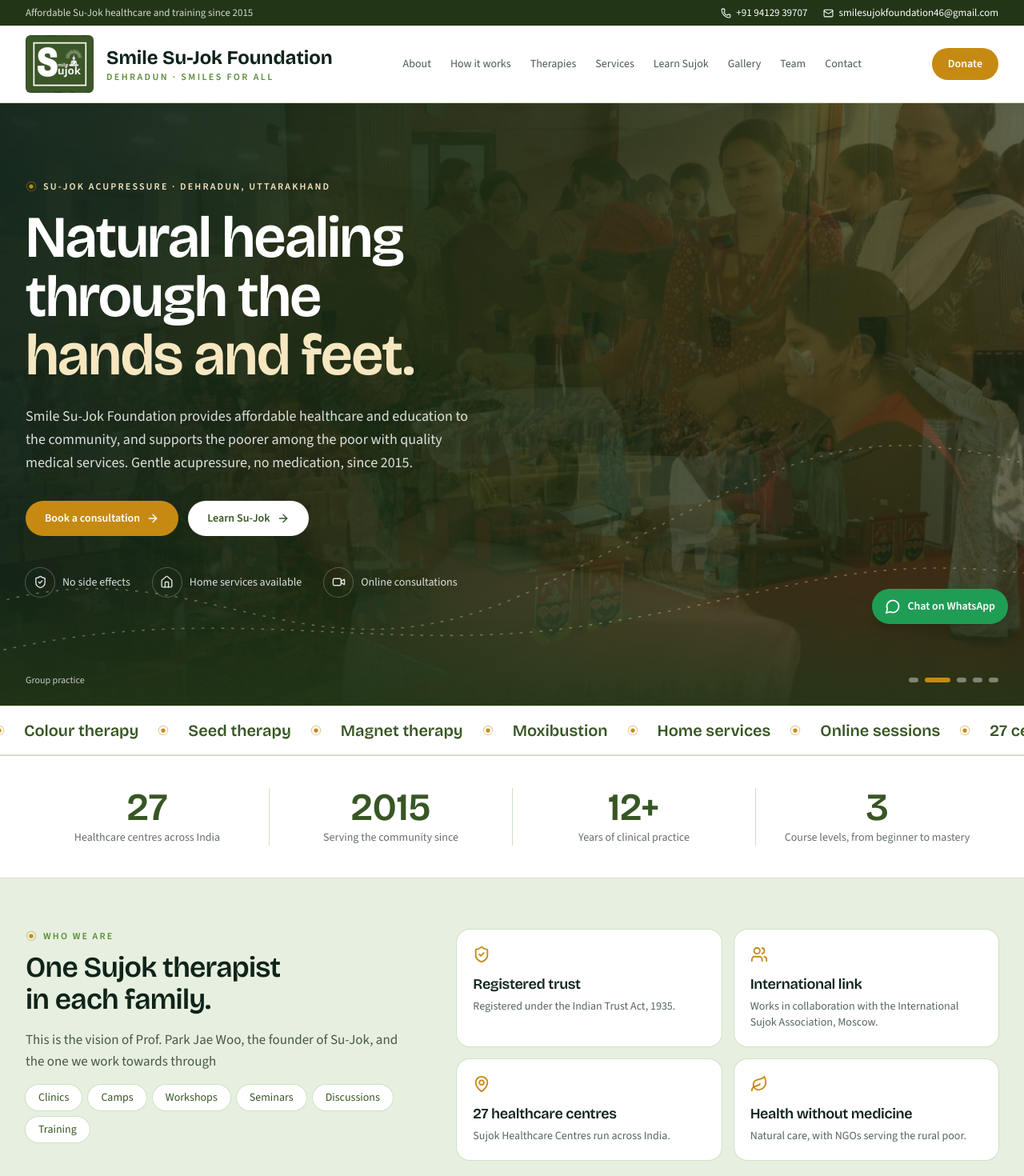
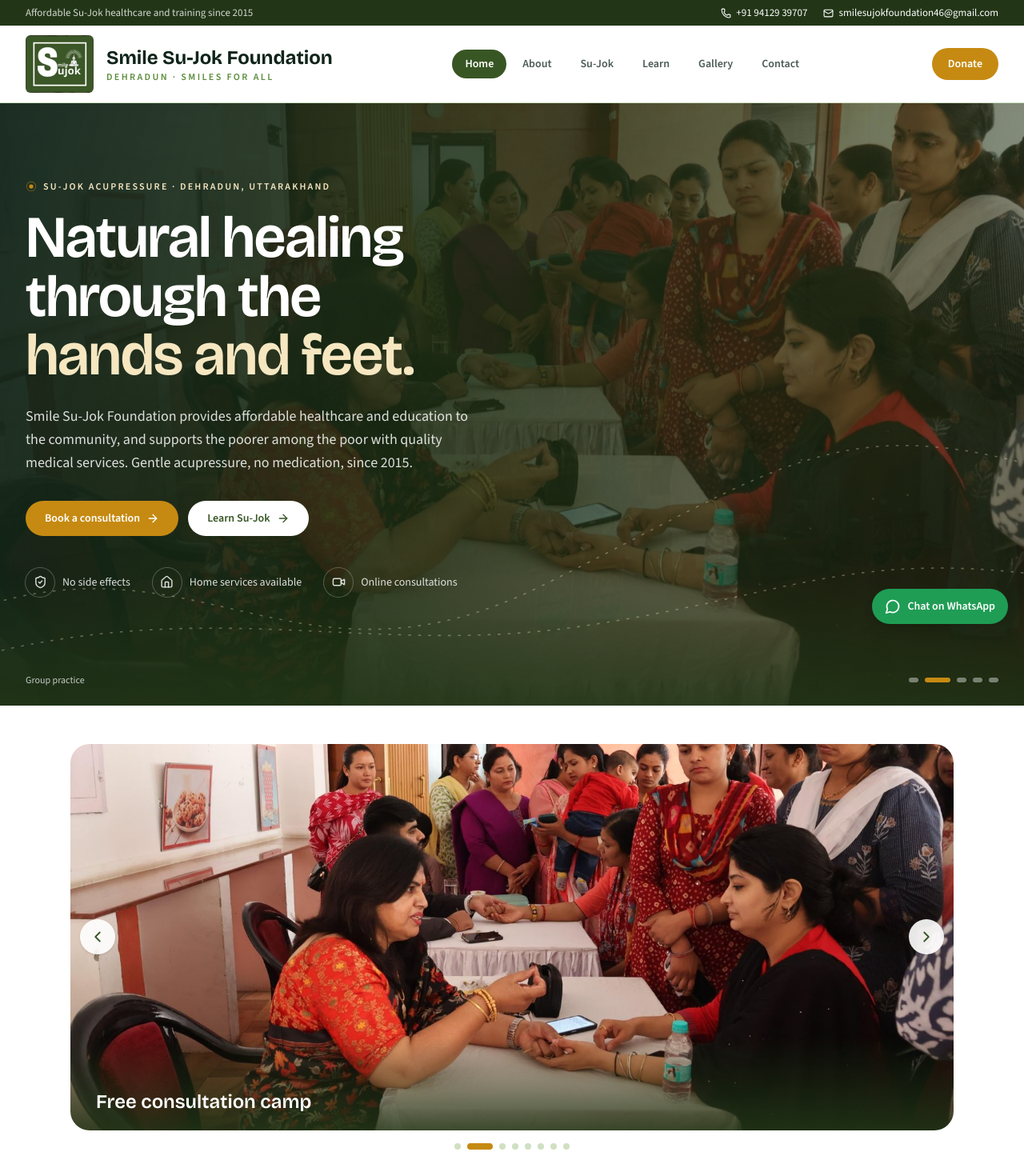
Before and after one commit to Akshama2003/smile-sujok-foundation, a React (Vite) app: page / in a window 1280 px wide. Shown: the top 1470 px of the page at 80% size. Built offline with nearby package versions, Linux system fonts and the light colour scheme.

Commit message:
Multi-page navigation (Home, About, Su-Jok, Learn, Gallery, Contact) and auto-sliding photo banner
Co-Authored-By: Claude Sonnet 5.5 <noreply@anthropic.com>
Claude-Session: https://claude.ai/code/session_01TVh6JsLGajw5DUzi1HpM8o

```diff
--- a/src/App.tsx
+++ b/src/App.tsx
@@ -2,7 +2,7 @@ import { useEffect, useState } from 'react';
 import FloatingChat from './components/FloatingChat';
 import Navbar from './components/Navbar';
 import Footer from './components/Footer';
-import Home from './pages/Home';
+import Home, { AboutPage, ContactPage, GalleryPage, SujokPage } from './pages/Home';
 import Learn from './pages/Learn';
 import Donate from './pages/Donate';
 
@@ -30,11 +30,12 @@ export default function App() {
     window.scrollTo(0, 0);
   }, [route]);
 
-  const Page = route.path === '/learn' ? Learn : route.path === '/donate' ? Donate : Home;
+  const pages: Record<string, () => JSX.Element> = { '/learn': Learn, '/donate': Donate, '/about': AboutPage, '/sujok': SujokPage, '/gallery': GalleryPage, '/contact': ContactPage };
+  const Page = pages[route.path] ?? Home;
 
   return (
     <div className="min-h-screen bg-paper">
-      <Navbar />
+      <Navbar path={route.path} />
       <main>
         <Page />
       </main>
--- a/src/components/Footer.tsx
+++ b/src/components/Footer.tsx
@@ -6,11 +6,11 @@ const cols = [
   {
     title: 'Foundation',
     items: [
-      ['About us', '#/#about'],
-      ['How Su-Jok works', '#/#how'],
-      ['Services', '#/#services'],
-      ['Team', '#/#team'],
-      ['Gallery', '#/#gallery'],
+      ['About us', '#/about'],
+      ['Su-Jok therapy', '#/sujok'],
+      ['Services', '#/sujok'],
+      ['Team', '#/about'],
+      ['Gallery', '#/gallery'],
     ],
   },
   {
@@ -19,8 +19,8 @@ const cols = [
       ['Learn Sujok', '#/learn'],
       ['Courses and fees', '#/learn#levels'],
       ['Donate', '#/donate'],
-      ['FAQ', '#/#faq'],
-      ['Contact', '#/#contact'],
+      ['FAQ', '#/sujok'],
+      ['Contact', '#/contact'],
     ],
   },
 ];
--- a/src/components/Navbar.tsx
+++ b/src/components/Navbar.tsx
@@ -4,14 +4,12 @@ import { CONTACT, logo } from '../data';
 import { Container } from './ui';
 
 const links = [
-  { label: 'About', href: '#/#about' },
-  { label: 'How it works', href: '#/#how' },
-  { label: 'Therapies', href: '#/#therapies' },
-  { label: 'Services', href: '#/#services' },
-  { label: 'Learn Sujok', href: '#/learn' },
-  { label: 'Gallery', href: '#/#gallery' },
-  { label: 'Team', href: '#/#team' },
-  { label: 'Contact', href: '#/#contact' },
+  { label: 'Home', href: '#/', path: '/' },
+  { label: 'About', href: '#/about', path: '/about' },
+  { label: 'Su-Jok', href: '#/sujok', path: '/sujok' },
+  { label: 'Learn', href: '#/learn', path: '/learn' },
+  { label: 'Gallery', href: '#/gallery', path: '/gallery' },
+  { label: 'Contact', href: '#/contact', path: '/contact' },
 ];
 
 export function Brand({ light = false }: { light?: boolean }) {
@@ -26,7 +24,7 @@ export function Brand({ light = false }: { light?: boolean }) {
   );
 }
 
-export default function Navbar() {
+export default function Navbar({ path = '/' }: { path?: string }) {
   const [open, setOpen] = useState(false);
   return (
     <>
@@ -47,9 +45,9 @@ export default function Navbar() {
       <header className="sticky top-0 z-50 border-b border-sage-200 bg-white/95 backdrop-blur">
         <Container className="flex items-center justify-between gap-4 py-3">
           <Brand />
-          <nav className="hidden items-center gap-6 xl:flex" aria-label="Main">
+          <nav className="hidden items-center gap-1 xl:flex" aria-label="Main">
             {links.map((l) => (
-              <a key={l.label} href={l.href} className="text-sm font-medium text-ink/75 transition-colors hover:text-forest">
+              <a key={l.label} href={l.href} aria-current={path === l.path ? 'page' : undefined} className={`rounded-full px-4 py-2 text-sm font-semibold transition-colors ${path === l.path ? 'bg-forest text-white' : 'text-ink/75 hover:bg-sage-100 hover:text-forest'}`}>
                 {l.label}
               </a>
             ))}
@@ -67,7 +65,7 @@ export default function Navbar() {
           <nav className="border-t border-sage-200 bg-white xl:hidden" aria-label="Mobile">
             <Container className="flex flex-col py-2">
               {links.map((l) => (
-                <a key={l.label} href={l.href} onClick={() => setOpen(false)} className="border-b border-sage-100 py-3 text-base font-medium text-ink/85 last:border-0">
+                <a key={l.label} href={l.href} onClick={() => setOpen(false)} className={`border-b border-sage-100 py-3 text-base font-medium last:border-0 ${path === l.path ? 'text-forest' : 'text-ink/85'}`}>
                   {l.label}
                 </a>
               ))}
--- /dev/null
+++ b/src/components/Slider.tsx
@@ -0,0 +1,64 @@
+import { useEffect, useRef, useState } from 'react';
+import { ChevronLeft, ChevronRight } from 'lucide-react';
+import { GALLERY } from '../data';
+
+// Auto-sliding photo banner. Native scroll-snap, so it also swipes by touch.
+export default function Slider() {
+  const ref = useRef<HTMLUListElement>(null);
+  const [i, setI] = useState(0);
+  const [paused, setPaused] = useState(false);
+  const n = GALLERY.length;
+
+  const go = (k: number) => {
+    const el = ref.current;
+    if (!el) return;
+    const idx = (k + n) % n;
+    el.scrollTo({ left: idx * el.clientWidth, behavior: 'smooth' });
+    setI(idx);
+  };
+
+  useEffect(() => {
+    let reduce = false;
+    try {
+      reduce = window.matchMedia('(prefers-reduced-motion: reduce)').matches;
+    } catch {}
+    if (paused || reduce) return;
+    const t = setInterval(() => go(i + 1), 4200);
+    return () => clearInterval(t);
+  });
+
+  const onScroll = () => {
+    const el = ref.current;
+    if (el) setI(Math.round(el.scrollLeft / el.clientWidth));
+  };
+
+  return (
+    <section className="bg-white py-8 sm:py-12" aria-label="Photos from our camps and classes">
+      <div className="mx-auto max-w-6xl px-4 sm:px-6">
+        <div className="relative" onMouseEnter={() => setPaused(true)} onMouseLeave={() => setPaused(false)} onTouchStart={() => setPaused(true)}>
+          <ul ref={ref} onScroll={onScroll} className="flex snap-x snap-mandatory overflow-x-auto rounded-3xl [scrollbar-width:none] [&::-webkit-scrollbar]:hidden">
+            {GALLERY.map((g) => (
+              <li key={g.src} className="relative aspect-[4/3] w-full shrink-0 snap-center sm:aspect-[16/7]">
+                <img src={g.src} alt={g.alt} className="h-full w-full object-cover" />
+                <div className="absolute inset-x-0 bottom-0 bg-gradient-to-t from-forest-dark/85 to-transparent px-5 pb-5 pt-16 sm:px-8">
+                  <p className="font-display text-lg font-semibold text-white sm:text-2xl">{g.title}</p>
+                </div>
+              </li>
+            ))}
+          </ul>
+          <button onClick={() => go(i - 1)} aria-label="Previous photo" className="absolute left-3 top-1/2 hidden h-11 w-11 -translate-y-1/2 items-center justify-center rounded-full bg-white/90 text-forest shadow sm:flex">
+            <ChevronLeft size={22} />
+          </button>
+          <button onClick={() => go(i + 1)} aria-label="Next photo" className="absolute right-3 top-1/2 hidden h-11 w-11 -translate-y-1/2 items-center justify-center rounded-full bg-white/90 text-forest shadow sm:flex">
+            <ChevronRight size={22} />
+          </button>
+        </div>
+        <div className="mt-4 flex justify-center gap-2" role="group" aria-label="Choose photo">
+          {GALLERY.map((g, k) => (
+            <button key={g.src} onClick={() => go(k)} aria-label={`Show ${g.title}`} aria-current={k === i} className={`h-2 rounded-full transition-all ${k === i ? 'w-8 bg-gold' : 'w-2 bg-sage-200 hover:bg-leaf'}`} />
+          ))}
+        </div>
+      </div>
+    </section>
+  );
+}
--- a/src/pages/Donate.tsx
+++ b/src/pages/Donate.tsx
@@ -33,7 +33,7 @@ export default function Donate() {
             />
             <div className="mt-8 flex flex-wrap gap-3">
               <Btn href="#/donate#pay">Donate now</Btn>
-              <Btn href="#/#contact" variant="outline" arrow={false}>
+              <Btn href="#/contact" variant="outline" arrow={false}>
                 Contact us
               </Btn>
             </div>
--- a/src/pages/Home.tsx
+++ b/src/pages/Home.tsx
@@ -29,6 +29,7 @@ import {
   Brain,
   Wind,
 } from 'lucide-react';
+import Slider from '../components/Slider';
 import HandMap from '../components/HandMap';
 import Hero, { Ribbon } from '../components/Hero';
 import { FootArt, HandArt, MagnetArt, MoxaArt } from '../components/Illustrations';
@@ -255,7 +256,7 @@ function Services() {
                 </span>
                 <h3 className="mt-6 font-display text-xl font-semibold">{s.title}</h3>
                 <p className="mt-2 text-ink/70">{s.body}</p>
-                <a href="#/#contact" className="mt-5 inline-flex items-center gap-1.5 text-sm font-semibold text-forest">
+                <a href="#/contact" className="mt-5 inline-flex items-center gap-1.5 text-sm font-semibold text-forest">
                   Ask about this <ArrowRight size={15} className="transition-transform duration-200 group-hover:translate-x-1" />
                 </a>
               </article>
@@ -371,7 +372,7 @@ function Events() {
                 </span>
                 <h3 className="mt-6 font-display text-xl font-semibold">{e.title}</h3>
                 <p className="mt-2 text-ink/70">{e.body}</p>
-                <a href="#/#gallery" className="mt-5 inline-flex items-center gap-1.5 text-sm font-semibold text-forest">
+                <a href="#/gallery" className="mt-5 inline-flex items-center gap-1.5 text-sm font-semibold text-forest">
                   See photos <ArrowRight size={15} />
                 </a>
               </article>
@@ -671,30 +672,83 @@ function Contact() {
   );
 }
 
+function PageTitle({ eyebrow, title, lead }: { eyebrow: string; title: string; lead?: string }) {
+  return (
+    <section className="relative overflow-hidden bg-forest-dark text-white">
+      <svg className="pointer-events-none absolute -right-24 -top-24 h-96 w-96 text-white/[.07]" viewBox="0 0 200 200" aria-hidden>
+        {[90, 72, 54, 36, 18].map((r) => (
+          <circle key={r} cx="100" cy="100" r={r} fill="none" stroke="currentColor" strokeWidth="1" />
+        ))}
+      </svg>
+      <Container className="relative py-12 sm:py-16">
+        <Eyebrow light>{eyebrow}</Eyebrow>
+        <h1 className="mt-3 max-w-3xl text-4xl font-semibold sm:text-5xl">{title}</h1>
+        {lead && <p className="mt-4 max-w-2xl text-lg text-white/80">{lead}</p>}
+      </Container>
+    </section>
+  );
+}
+
+export function AboutPage() {
+  return (
+    <>
+      <PageTitle eyebrow="About us" title="Smile Su-Jok Foundation, Dehradun." lead="Natural healthcare and training for everyone, since 2015." />
+      <About />
+      <Trust />
+      <Founder />
+      <Team />
+      <Events />
+    </>
+  );
+}
+
+export function SujokPage() {
+  return (
+    <>
+      <PageTitle eyebrow="Su-Jok therapy" title="How Su-Jok works, and what it treats." lead="The hand and foot map, the techniques we use, and the conditions people visit us for." />
+      <How />
+      <ChartSection />
+      <Therapies />
+      <TreatmentAreas />
+      <Process />
+      <Services />
+      <Faq />
+    </>
+  );
+}
+
+export function GalleryPage() {
+  return (
+    <>
+      <PageTitle eyebrow="Gallery" title="Our camps, classes and community." />
+      <Gallery />
+      <Videos />
+      <Stories />
+    </>
+  );
+}
+
+export function ContactPage() {
+  return (
+    <>
+      <PageTitle eyebrow="Contact" title="Book a consultation or ask about a course." />
+      <Contact />
+    </>
+  );
+}
+
 export default function Home() {
   return (
     <>
       <Hero />
+      <Slider />
       <Ribbon />
       <Stats />
       <Trust />
-      <About />
-      <How />
-      <Therapies />
       <Process />
-      <Services />
-      <Founder />
       <Courses />
-      <Events />
-      <ChartSection />
-      <TreatmentAreas />
-      <Gallery />
-      <Team />
-      <Videos />
       <Stories />
       <DonateBand />
-      <Faq />
-      <Contact />
     </>
   );
 }
--- a/src/pages/Learn.tsx
+++ b/src/pages/Learn.tsx
@@ -158,7 +158,7 @@ export default function Learn() {
             <SectionHead eyebrow="Questions" title="About learning Su-Jok." lead="Su-Jok was developed by Professor Park Jae Woo. It is best used as a complementary therapy under the guidance of a qualified practitioner." />
             <div className="mt-8 flex flex-wrap gap-3">
               <Btn href="#/donate">Become a member</Btn>
-              <Btn href="#/#contact" variant="outline" arrow={false}>
+              <Btn href="#/contact" variant="outline" arrow={false}>
                 Contact us
               </Btn>
             </div>
```
